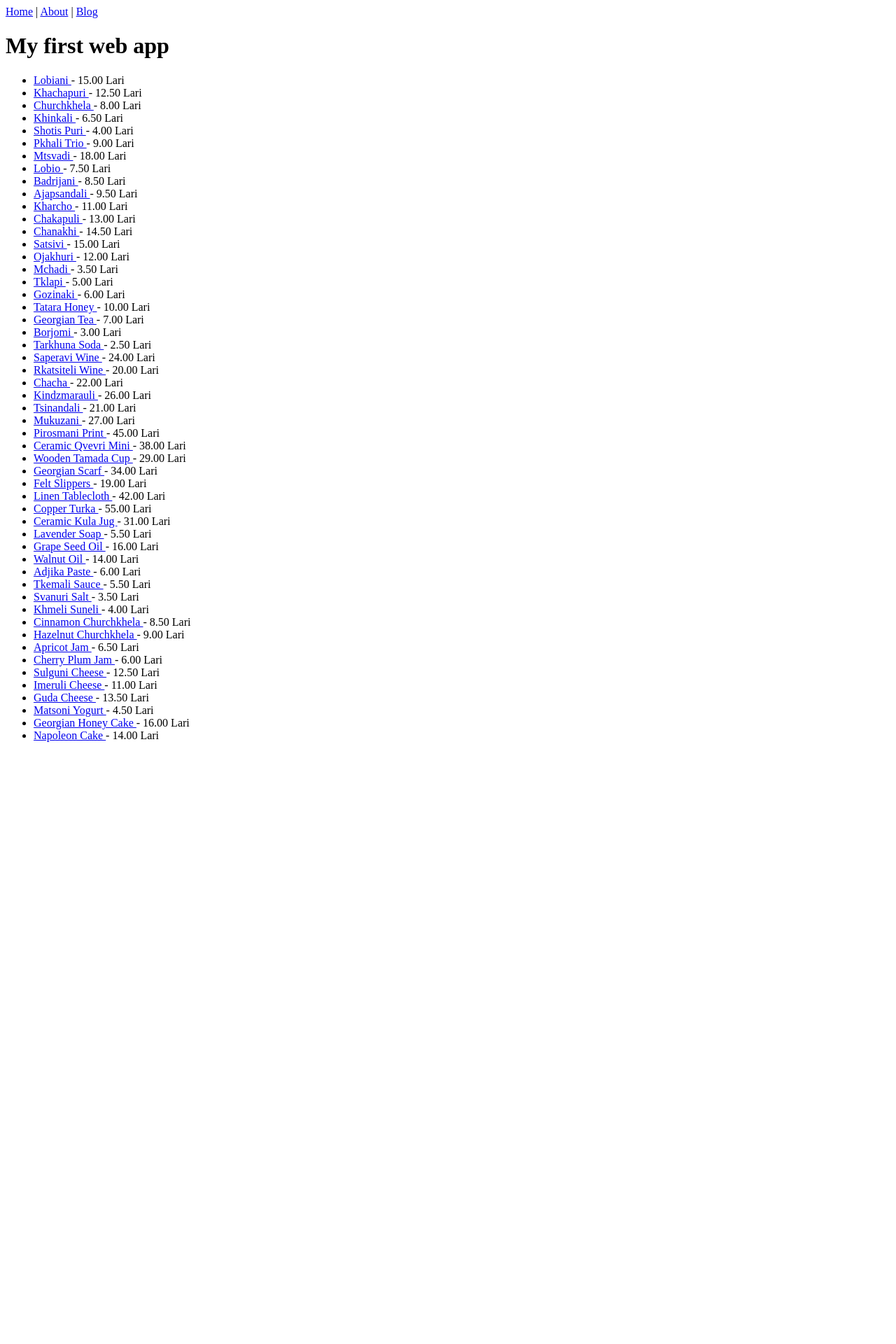
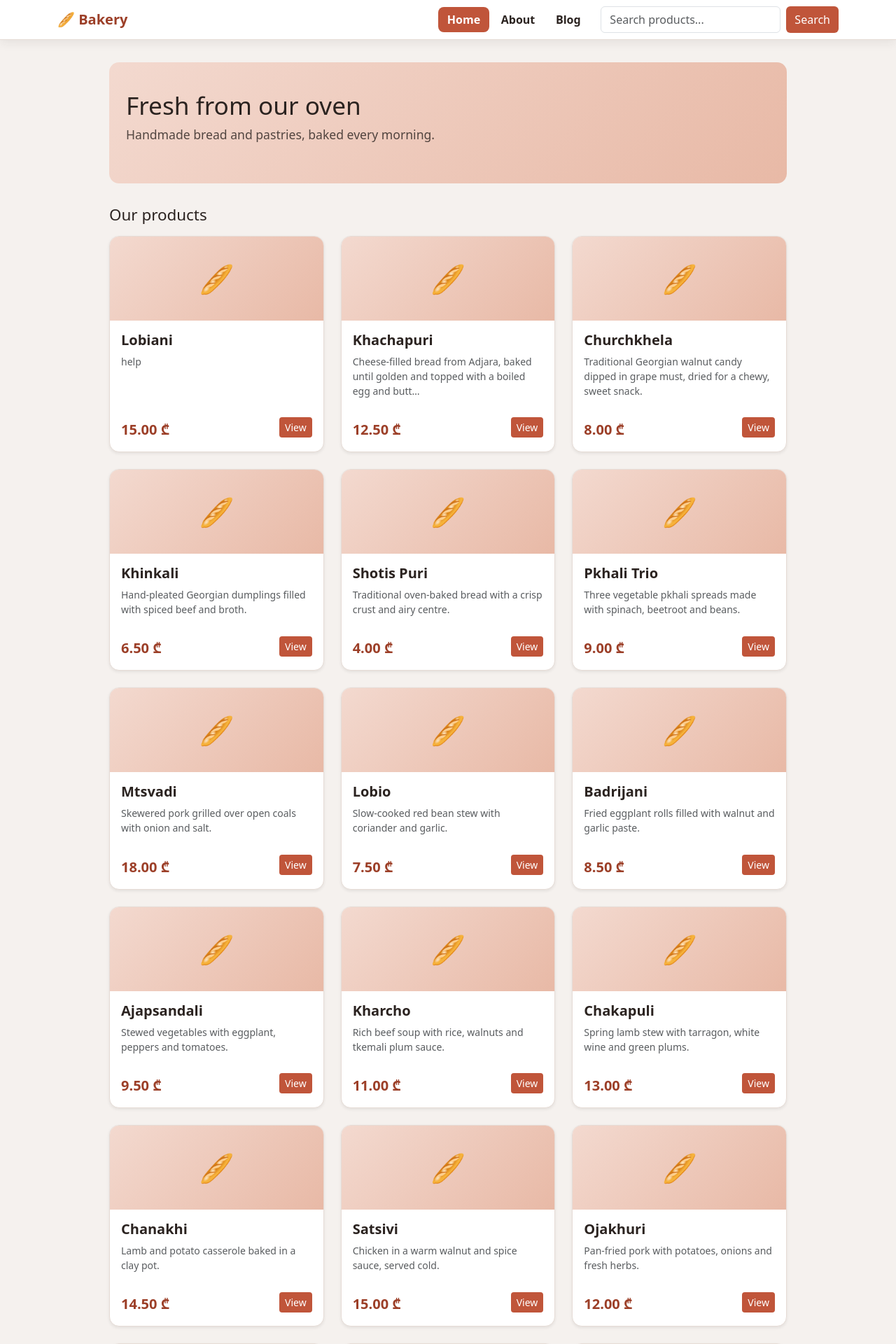
Before and after one commit to PythonADI/python-127, a Django app: page / in a window 1280 px wide. Shown: the top 1920 px of the page at 70% size. Before the commit the page ends 1060 px from the top, so only its background shows below. Run offline with Django 5.2, Linux system fonts and the light colour scheme; data comes from the database, SQL or seed files in the repository; both versions use the stored data as it was after the commit.

Commit message:
Add slug and update visuals

```diff
--- a/workshop_11/core/admin.py
+++ b/workshop_11/core/admin.py
@@ -1,4 +1,7 @@
 from django.contrib import admin
 from core.models import Product
 
-admin.site.register(Product)
+
+@admin.register(Product)
+class ProductAdmin(admin.ModelAdmin):
+    prepopulated_fields = {"slug": ("name",)}
--- a/workshop_11/core/models.py
+++ b/workshop_11/core/models.py
@@ -1,9 +1,26 @@
 from django.db import models
-
+from django.db.models import UniqueConstraint
+from django.db.models.functions import Lower
+from django.utils.text import slugify
 
 class Product(models.Model):
     name = models.CharField(max_length=60)
+    slug = models.SlugField(max_length=60, unique=True, blank=True, null=True)
     price = models.DecimalField(decimal_places=2, max_digits=10)
     description = models.TextField()
     production_date = models.DateField()
     expiry_date = models.DateField()
+
+
+    def save(self, *args, **kwargs):
+        self.slug = slugify(self.name)
+        super().save(*args, **kwargs)
+
+    class Meta:
+        constraints = [
+            UniqueConstraint(
+                Lower("name"),
+                name="unique_lower_name",
+                violation_error_message="Name must be unique"
+            )
+        ]
--- a/workshop_11/core/views.py
+++ b/workshop_11/core/views.py
@@ -25,8 +25,8 @@ def about_view(request):
     return render(request, "about.html")
 
 
-def product_detail_view(request, product_id):
-    product = get_object_or_404(Product, id=product_id)
+def product_detail_view(request, slug):
+    product = get_object_or_404(Product, slug=slug)
     return render(
         request,
         "product_detail.html",
--- /dev/null
+++ b/workshop_11/static/js/main.js
@@ -0,0 +1 @@
+console.log("Hello");
--- /dev/null
+++ b/workshop_11/static/style.css
@@ -0,0 +1,198 @@
+*,
+*::before,
+*::after {
+    box-sizing: border-box;
+    margin: 0;
+    padding: 0;
+}
+
+:root {
+    --bg: #f5f1ee;
+    --surface: #ffffff;
+    --text: #2b2320;
+    --muted: #7a6d66;
+    --accent: #c0553a;
+    --accent-dark: #9c3f28;
+    --border: #e6dcd6;
+    --radius: 14px;
+    --shadow: 0 4px 14px rgba(43, 35, 32, 0.08);
+}
+
+body {
+    font-family: system-ui, -apple-system, "Segoe UI", Roboto, sans-serif;
+    background: var(--bg);
+    color: var(--text);
+    line-height: 1.5;
+    min-height: 100vh;
+}
+
+
+
+
+main,
+.page {
+    max-width: 1000px;
+    margin: 0 auto;
+    padding: 2rem 16px;
+}
+
+h1 {
+    font-size: clamp(1.6rem, 4vw, 2.2rem);
+    margin-bottom: 1.25rem;
+}
+
+/* Product list */
+.product-grid {
+    list-style: none;
+    display: grid;
+    grid-template-columns: repeat(auto-fill, minmax(220px, 1fr));
+    gap: 1.25rem;
+}
+
+.product-card {
+    background: var(--surface);
+    border: 1px solid var(--border);
+    border-radius: var(--radius);
+    box-shadow: var(--shadow);
+    overflow: hidden;
+    transition: transform 0.2s, box-shadow 0.2s;
+}
+
+.product-card:hover {
+    transform: translateY(-3px);
+    box-shadow: 0 10px 24px rgba(43, 35, 32, 0.14);
+}
+
+.product-card .thumb {
+    height: 120px;
+    display: flex;
+    align-items: center;
+    justify-content: center;
+    font-size: 2.5rem;
+    background: linear-gradient(135deg, #f3d9cf, #e8b9a6);
+}
+
+.product-card .info {
+    padding: 1rem;
+}
+
+.product-card h2 {
+    font-size: 1.1rem;
+    margin-bottom: 0.25rem;
+}
+
+.price {
+    display: inline-block;
+    margin-top: 0.4rem;
+    font-weight: 700;
+    color: var(--accent-dark);
+}
+
+.empty {
+    color: var(--muted);
+}
+
+/* Product detail */
+.product-detail {
+    display: grid;
+    grid-template-columns: 1fr;
+    gap: 1.5rem;
+    background: var(--surface);
+    border: 1px solid var(--border);
+    border-radius: var(--radius);
+    box-shadow: var(--shadow);
+    padding: 1.5rem;
+}
+
+@media (min-width: 720px) {
+    .product-detail {
+        grid-template-columns: 280px 1fr;
+        padding: 2rem;
+    }
+}
+
+.product-detail .thumb {
+    height: 240px;
+    border-radius: var(--radius);
+    display: flex;
+    align-items: center;
+    justify-content: center;
+    font-size: 4rem;
+    background: linear-gradient(135deg, #f3d9cf, #e8b9a6);
+}
+
+.product-detail .meta {
+    list-style: none;
+    margin: 1rem 0;
+    display: grid;
+    gap: 0.5rem;
+    color: var(--muted);
+}
+
+.product-detail .meta strong {
+    color: var(--text);
+}
+
+.back {
+    display: inline-block;
+    margin-top: 1.5rem;
+    color: var(--accent-dark);
+    font-weight: 600;
+    text-decoration: none;
+}
+
+.back:hover {
+    text-decoration: underline;
+}
+
+
+/* Hero */
+.hero {
+    background: linear-gradient(135deg, #f3d9cf, #e8b9a6);
+    border-radius: var(--radius);
+    padding: 2.5rem 1.5rem;
+    margin-bottom: 2rem;
+    color: #2b2320;
+}
+.hero h1 { margin-bottom: 0.5rem; }
+.hero p { font-size: 1.1rem; opacity: 0.8; }
+
+.section-title { font-size: 1.4rem; margin-bottom: 1rem; }
+
+footer {
+    text-align: center;
+    color: var(--muted);
+    padding: 2rem 16px;
+    border-top: 1px solid var(--border);
+    margin-top: 2rem;
+}
+
+/* Dark mode */
+@media (prefers-color-scheme: dark) {
+    :root {
+        --bg: #1c1715;
+        --surface: #27201d;
+        --text: #f1e9e4;
+        --muted: #b3a59d;
+        --accent: #e0765a;
+        --accent-dark: #f0a48f;
+        --border: #3a302b;
+        --shadow: 0 4px 14px rgba(0, 0, 0, 0.35);
+    }
+}
+
+/* Bootstrap product cards */
+.product-card { background: var(--surface); border-color: var(--border); color: var(--text); border-radius: var(--radius); overflow: hidden; }
+.product-card .card-title { font-weight: 700; }
+.btn-accent { background: var(--accent); color: #fff; border: none; }
+.btn-accent:hover { background: var(--accent-dark); color: #fff; }
+
+/* Navbar */
+.site-nav { background: var(--surface); border-bottom: 1px solid var(--border); box-shadow: var(--shadow); }
+.site-nav .brand { font-weight: 800; font-size: 1.25rem; color: var(--accent-dark); }
+.site-nav .brand:hover { color: var(--accent); }
+.site-nav .nav-link { color: var(--text); font-weight: 600; border-radius: 8px; padding: 0.4rem 0.8rem !important; transition: background 0.2s, color 0.2s; }
+.site-nav .nav-link:hover { background: var(--border); color: var(--text); }
+.site-nav .nav-link.active { background: var(--accent); color: #fff; }
+.site-nav .navbar-toggler { border-color: var(--border); }
+@media (prefers-color-scheme: dark) { .site-nav .navbar-toggler-icon { filter: invert(1); } }
--- a/workshop_11/templates/base.html
+++ b/workshop_11/templates/base.html
@@ -1,20 +1,49 @@
+{% load static %}
 <!DOCTYPE html>
 <html lang="en">
 <head>
     <meta charset="UTF-8">
-    <meta name="viewport" content="width=viewport, initial-scale=1.0">
+    <meta name="viewport" content="width=device-width, initial-scale=1.0">
     <title>
         {% block title %}
         {% endblock %}
     </title>
+
+    <link rel="stylesheet" href="https://cdn.jsdelivr.net/npm/bootstrap@5.3.3/dist/css/bootstrap.min.css">
+    <link rel="stylesheet" href="{% static 'style.css' %}">
+
+    {% block styles %}
+
+    {% endblock %}
 </head>
 <body>
-    <nav>
-        <a href="{% url 'home' %}">Home</a> |
-        <a href="{% url "about-us" %}">About</a> |
-        <a href="{% url "test" %}">Blog</a>
+    {% url 'home' as home_url %}{% url 'about-us' as about_url %}{% url 'test' as blog_url %}
+    <nav class="navbar navbar-expand-md site-nav sticky-top">
+        <div class="container">
+            <a class="navbar-brand brand" href="{{ home_url }}">🥖 Bakery</a>
+            <button class="navbar-toggler" type="button" data-bs-toggle="collapse" data-bs-target="#mainNav" aria-controls="mainNav" aria-expanded="false" aria-label="Toggle navigation">
+                <span class="navbar-toggler-icon"></span>
+            </button>
+            <div class="collapse navbar-collapse" id="mainNav">
+                <ul class="navbar-nav ms-auto gap-md-1">
+                    <li class="nav-item"><a class="nav-link {% if request.path == home_url %}active{% endif %}" href="{{ home_url }}">Home</a></li>
+                    <li class="nav-item"><a class="nav-link {% if request.path == about_url %}active{% endif %}" href="{{ about_url }}">About</a></li>
+                    <li class="nav-item"><a class="nav-link {% if request.path == blog_url %}active{% endif %}" href="{{ blog_url }}">Blog</a></li>
+                </ul>
+                <form class="d-flex ms-md-3 mt-2 mt-md-0" role="search">
+                    <input class="form-control me-2" type="search" name="q" placeholder="Search products..." aria-label="Search">
+                    <button class="btn btn-accent" type="submit">Search</button>
+                </form>
+            </div>
+        </div>
     </nav>
+    <main>
     {% block content %}{% endblock %}
+    </main>
 
+    <footer>&copy; {% now "Y" %} Bakery &middot; Baked fresh daily</footer>
+
+    <script src="https://cdn.jsdelivr.net/npm/bootstrap@5.3.3/dist/js/bootstrap.bundle.min.js"></script>
+    <script src="{% static 'js/main.js' %}"></script>
 </body>
 </html>
--- a/workshop_11/templates/index.html
+++ b/workshop_11/templates/index.html
@@ -2,18 +2,32 @@
 {% block title %}Portal{% endblock  %}
 
 {% block content %}
-    <h1>My first web app</h1>
+    <section class="hero">
+        <h1>Fresh from our oven</h1>
+        <p>Handmade bread and pastries, baked every morning.</p>
+    </section>
 
-    <ul>
+    <h2 class="section-title">Our products</h2>
+
+    {% if products %}
+    <div class="row row-cols-1 row-cols-sm-2 row-cols-lg-3 g-4">
         {% for product in products %}
-            <li>
-                <a
-                    href="{% url 'product_detail' product.id %}"
-                >
-                    {{ product.name }}
-                </a>
-                - {{ product.price }} Lari
-            </li>
+        <div class="col">
+            <div class="card h-100 shadow-sm product-card">
+                <div class="card-img-top thumb">🥖</div>
+                <div class="card-body d-flex flex-column">
+                    <h5 class="card-title">{{ product.name }}</h5>
+                    <p class="card-text text-body-secondary small flex-grow-1">{{ product.description|truncatechars:90 }}</p>
+                    <div class="d-flex justify-content-between align-items-center mt-2">
+                        <span class="price fs-5">{{ product.price }} ₾</span>
+                        <a href="{% url 'product_detail' product.slug %}" class="btn btn-sm btn-accent stretched-link">View</a>
+                    </div>
+                </div>
+            </div>
+        </div>
         {% endfor %}
-    </ul>
+    </div>
+    {% else %}
+        <div class="alert alert-light border text-center empty">No products yet. Check back soon!</div>
+    {% endif %}
 {% endblock  %}
--- a/workshop_11/workshop_11/settings.py
+++ b/workshop_11/workshop_11/settings.py
@@ -121,6 +121,9 @@ USE_TZ = True
 
 STATIC_URL = 'static/'
 
+STATICFILES_DIRS = [
+    BASE_DIR / "static"
+]
 
 # Email
 # https://docs.djangoproject.com/en/6.1/topics/email/#topic-email-configuration
--- a/workshop_11/workshop_11/urls.py
+++ b/workshop_11/workshop_11/urls.py
@@ -16,6 +16,8 @@ Including another URLconf
 """
 from django.contrib import admin
 from django.urls import path
+from django.conf.urls.static import static
+from django.conf import settings
 from core.views import (
     home_view,
     about_view,
@@ -34,8 +36,8 @@ from social.views import (
 urlpatterns = [
     path('admin/', admin.site.urls),
     path('', home_view, name="home"),
-    path('about/', about_view, name="about-us"),
-    path('products/<int:product_id>/', product_detail_view, name='product_detail'),
+    path('about-us/', about_view, name="about-us"),
+    path('products/<slug:slug>/', product_detail_view, name='product_detail'),
 
     path('blog/', blog_view, name="test"),
     path('friends/', friends_view),
```
Also changed, not shown: workshop_11/static/about.css (added, +17 -0 lines), workshop_11/templates/about.html (+14 -2 lines), workshop_11/templates/product_detail.html (+16 -5 lines), workshop_11/core/migrations/0001_initial.py, workshop_11/db.sqlite3.
